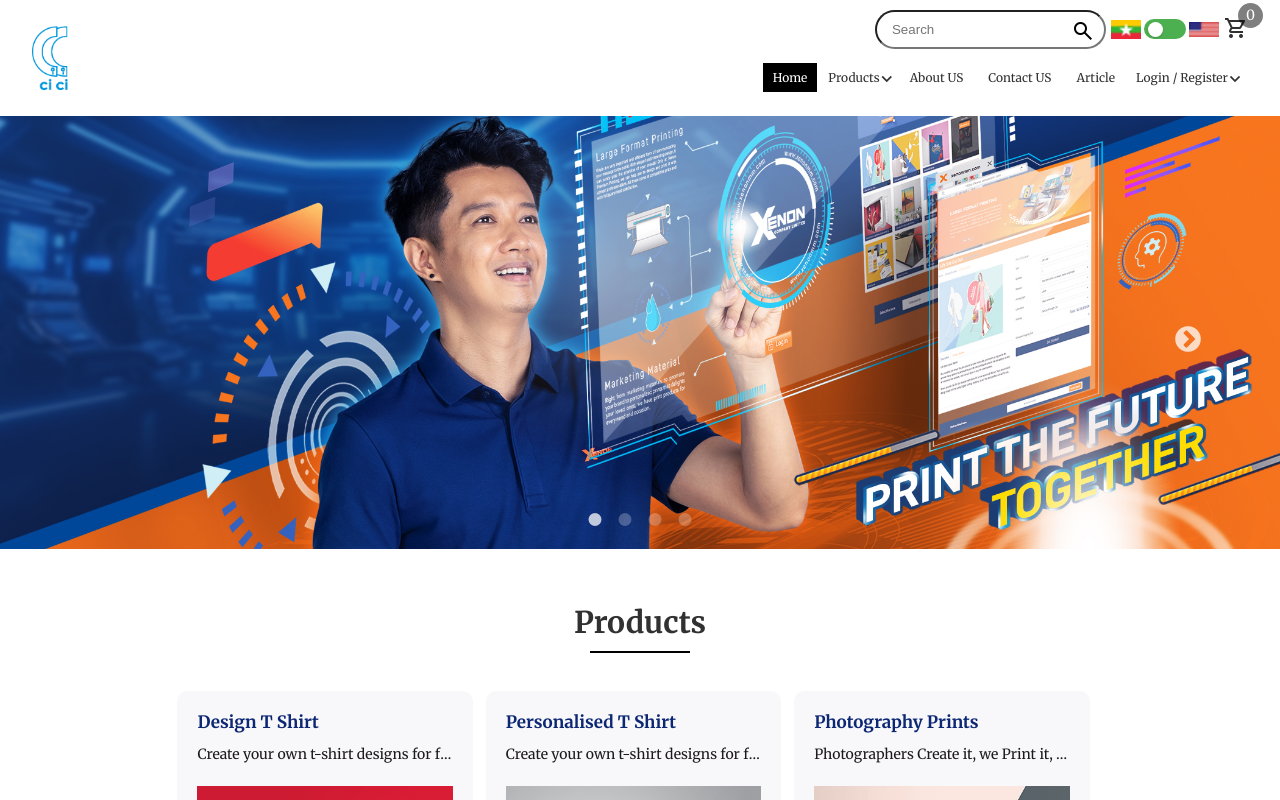
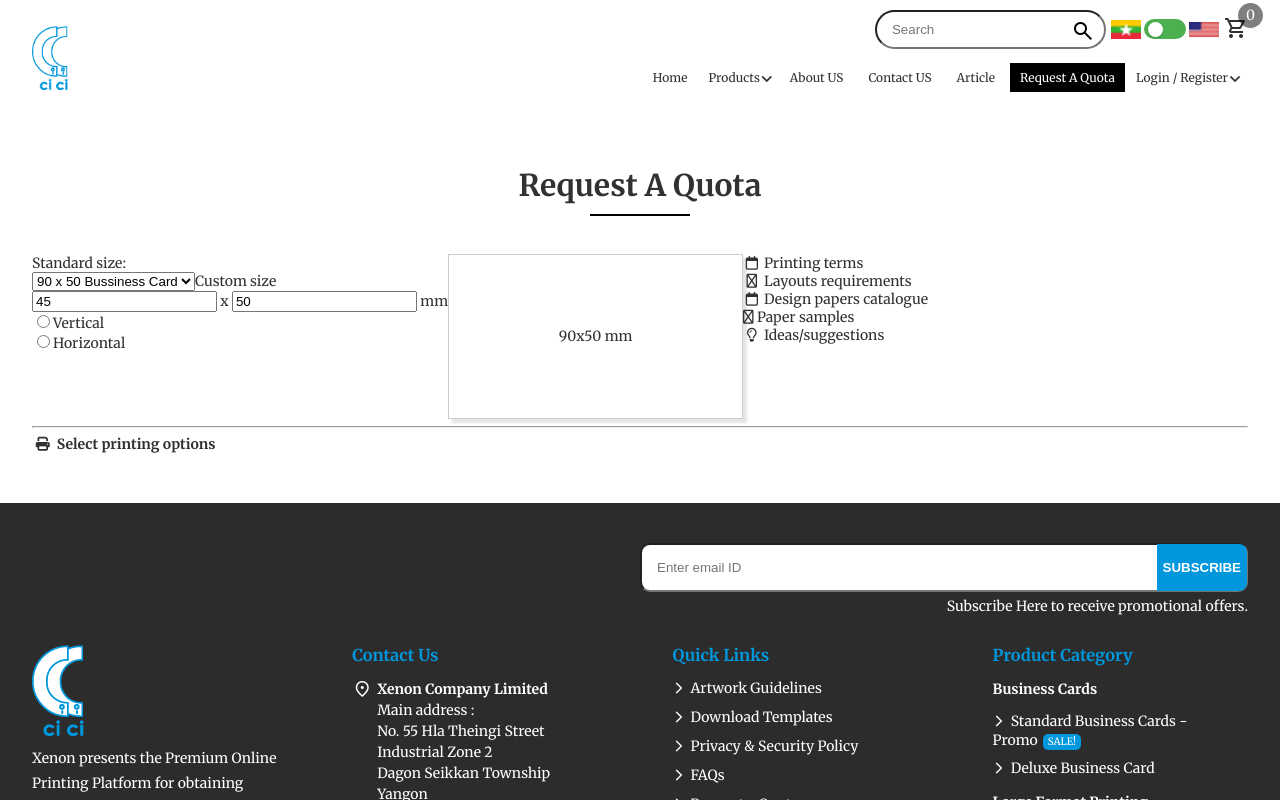
Before and after one commit to winlhanphyo/OffsetPaintingService, a Vue app in the folder frontend/: page /quota in a window 1280 px wide. Before the commit this address led to /home. Shown: the top 800 px of the page. Built offline with nearby package versions, Linux system fonts and the light colour scheme; what vue-awesome-paginate would draw is missing.

Commit message:
request quota design

```diff
--- a/frontend/public/index.html
+++ b/frontend/public/index.html
@@ -12,7 +12,8 @@
       href="https://fonts.googleapis.com/css2?family=Material+Symbols+Outlined:opsz,wght,FILL,GRAD@24,400,1,0" />
     <link rel="stylesheet" href="https://cdn.jsdelivr.net/jquery.slick/1.4.1/slick.css">
     <link rel="stylesheet" href="https://cdnjs.cloudflare.com/ajax/libs/slick-carousel/1.9.0/slick-theme.css">
-    <link rel="stylesheet" href="https://cdnjs.cloudflare.com/ajax/libs/font-awesome/5.15.3/css/all.min.css">
+    <!-- <link rel="stylesheet" href="https://cdnjs.cloudflare.com/ajax/libs/font-awesome/5.15.3/css/all.min.css"> -->
+    <link rel="stylesheet" href="https://cdnjs.cloudflare.com/ajax/libs/font-awesome/6.5.2/css/all.min.css" integrity="sha512-SnH5WK+bZxgPHs44uWIX+LLJAJ9/2PkPKZ5QiAj6Ta86w+fsb2TkcmfRyVX3pBnMFcV7oQPJkl9QevSCWr3W6A==" crossorigin="anonymous" referrerpolicy="no-referrer" />
     <script src="https://ajax.googleapis.com/ajax/libs/jquery/3.7.1/jquery.min.js"></script>
     <!-- <link rel="stylesheet" href="https://cdn.jsdelivr.net/npm/bootstrap@4.6.2/dist/css/bootstrap.min.css" integrity="sha384-xOolHFLEh07PJGoPkLv1IbcEPTNtaed2xpHsD9ESMhqIYd0nLMwNLD69Npy4HI+N" crossorigin="anonymous"> -->
     <!-- <script src="https://cdn.jsdelivr.net/npm/jquery@3.5.1/dist/jquery.slim.min.js" integrity="sha384-DfXdz2htPH0lsSSs5nCTpuj/zy4C+OGpamoFVy38MVBnE+IbbVYUew+OrCXaRkfj" crossorigin="anonymous"></script> -->
--- a/frontend/src/components/Header.vue
+++ b/frontend/src/components/Header.vue
@@ -278,9 +278,16 @@
               <a
                 :class="[checkActiveMenu('/article') ? 'active' : '']"
                 @click="changeRoute('/article')"
-                >{{ $t('message.article') }}</a
-              >
+                >{{ $t('message.article') }}</a>
             </li>
+
+            <li>
+              <a
+                :class="[checkActiveMenu('/quota') ? 'active' : '']"
+                @click="changeRoute('/quota')"
+                >{{ $t('message.requestAQuota') }}</a>
+            </li>
+
             <li class="has-menu">
               <a
                 :class="[checkActiveMenu('/login', '/register') ? 'active' : '']"
--- a/frontend/src/message.js
+++ b/frontend/src/message.js
@@ -10,6 +10,7 @@ const messages = {
             article: 'Article',
             shoppingcart: 'Shopping Cart',
             search: 'Search',
+            requestAQuota: ' Request A Quota',
 
             //register
             registerTitle: 'New Customer Register Here',
@@ -79,6 +80,7 @@ const messages = {
             article: 'ဆောင်းပါးများ',
             shoppingcart: 'Shopping Cart',
             search: 'ရှာပါ',
+            requestAQuota: 'စျေးနှုန်းတောင်းခံရန်',
 
             //register
             registerTitle: 'စျေးဝယ်သူအသစ် မှတ်ပုံတင်ရန် ',
--- a/frontend/src/router/index.js
+++ b/frontend/src/router/index.js
@@ -15,6 +15,11 @@ const routes = [
     path: '/contact',
     name: 'contact',
     component: () => import('../views/ContactUsView.vue')
+  },
+  {
+    path: '/quota',
+    name: 'quota',
+    component: () => import('../views/QuotaView.vue')
   },
   {
     path: '/article/:id',
--- a/frontend/src/views/CheckoutView.vue
+++ b/frontend/src/views/CheckoutView.vue
@@ -273,7 +273,7 @@ export default {
       console.log("handle continue");
       if (data) {
         this.step = data;
-      } else if (this.step < 2) {
+      } else if (this.step < 3) {
         this.step += 1;
       }
     },
--- /dev/null
+++ b/frontend/src/views/QuotaView.vue
@@ -0,0 +1,142 @@
+<template>
+  <div class="container" id="register">
+    <h2>{{ $t("message.requestAQuota") }}</h2>
+    <div class="product-genral-info-container">
+      <div class="product-genral-info-data">
+        <label>Standard size:</label> <br />
+        <select class="product-standard-size-select">
+          <option>90 x 50 Bussiness Card</option>
+        </select>
+
+        <label>Custom size</label> <br />
+        <div class="custom-size-input">
+          <input type="text" value="45" class="product-standard-size" />
+          x
+          <input type="text" value="50" class="product-standard-size" />
+          mm
+        </div>
+
+        <div class="product-direction">
+          <input type="radio" name="product-direction" value="Vertical" />
+          <label for="html">Vertical</label> <br />
+          <input type="radio" name="product-direction" value="Horizontal" />
+          <label for="html">Horizontal</label> <br />
+        </div>
+      </div>
+
+      <div class="product-general-preview">
+        <div id="price-shema-preview">
+          <div id="canvas" style="">
+            <div
+              class="text-center"
+              id="rectangle"
+              style="
+                display: flex;
+                align-items: center;
+                justify-content: center;
+                width: 293px;
+                height: 162.778px;
+              "
+            >
+              <p style="margin-bottom: 0; transition: 200ms">90x50 mm</p>
+            </div>
+          </div>
+        </div>
+      </div>
+
+      <div class="product-general-reference">
+        <div>
+          <a href="#">
+            <i class="far fa-calendar fa-left fa-fw"></i>
+            Printing terms
+          </a>
+        </div>
+
+        <div>
+          <a href="#">
+            <i class="far fa-gear fa-left fa-fw"></i>
+            Layouts requirements
+          </a>
+        </div>
+
+        <div>
+          <a href="#">
+            <i class="far fa-calendar fa-left fa-fw"></i>
+            Design papers catalogue
+          </a>
+        </div>
+
+        <div>
+          <a href="#">
+            <i class="far fa-swatchbook"></i>
+            Paper samples
+          </a>
+        </div>
+
+        <div>
+          <a href="#">
+            <i class="far fa-lightbulb fa-left fa-fw"></i>
+            Ideas/suggestions
+          </a>
+        </div>
+      </div>
+    </div>
+    <hr />
+
+    <div class="printing-option-container">
+      <div class="priting-option-title">
+        <h4>
+          <span class="step-circle" style="padding: 1px 2px; border-width: 2px"
+            ><i class="fa-solid fa-print fa-fw"></i
+          ></span>
+          Select printing options
+        </h4>
+      </div>
+    </div>
+  </div>
+</template>
+
+<script>
+export default {
+  name: "AppQuota",
+  components: {},
+  data() {
+    return {};
+  },
+  methods: {},
+};
+</script>
+
+<style lang="postcss">
+.wrapper {
+  .container {
+    .product-genral-info-container {
+      display: flex;
+      margin-top: 50px;
+      .product-general-info-data,
+      .product-info-general-preview,
+      .product-info-general-reference {
+        width: 25%;
+      }
+    }
+
+    #price-shema-preview #canvas {
+      display: block;
+      width: 100%;
+    }
+
+    #price-shema-preview #rectangle {
+      display: flex;
+      align-items: center;
+      justify-content: center;
+      width: 293px;
+      height: 162.778px;
+
+      border: 1px solid #ccc;
+      margin: auto;
+      transition: 200ms;
+      box-shadow: rgba(204, 204, 204, 0.5) 4px 4px 2px 0;
+    }
+  }
+}
+</style>
```
Also changed, not shown: frontend/src/dist/message.dev.js, frontend/src/router/dist/index.dev.js.
